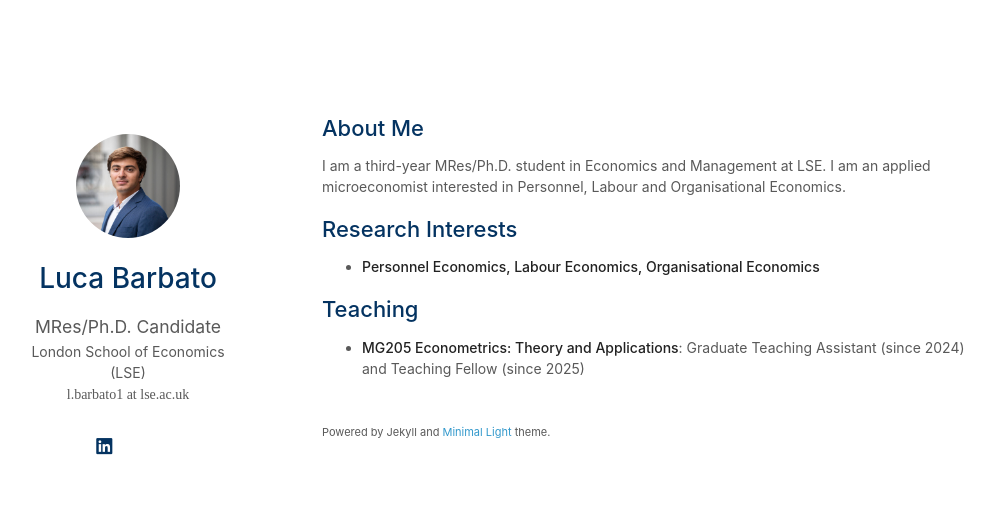
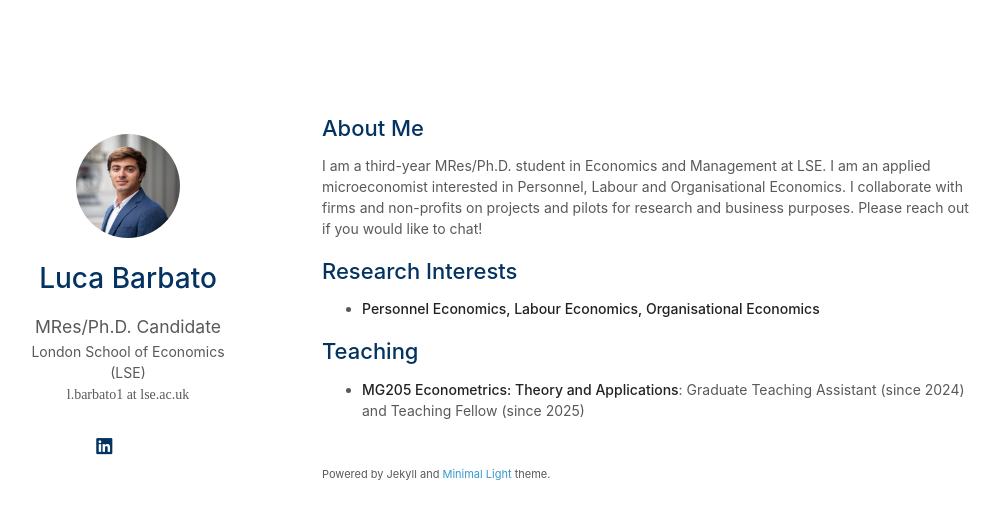
Before and after one commit to barbatoluca/barbatoluca.github.io, a Jekyll site: the page built from index.md, in a window 1280 px wide. Shown: the top 519 px of the page, without its empty margins (148-1146 px from the left). Built offline with Jekyll 4.4.1, drawn with Linux system fonts in a browser that asks for light colours; a style sheet for code colours, icons or effects is not loaded; our own code applies the rules of GitHub Pages for plain Markdown files.

Commit message:
Update About Me section with collaboration details
Added a sentence about collaboration with firms and non-profits.

```diff
--- a/index.md
+++ b/index.md
@@ -5,6 +5,7 @@ layout: homepage
 ## About Me
 
 I am a third-year MRes/Ph.D. student in Economics and Management at LSE. I am an applied microeconomist interested in Personnel, Labour and Organisational Economics.
+I collaborate with firms and non-profits on projects and pilots for research and business purposes. Please reach out if you would like to chat!
 
 ## Research Interests
 
```
